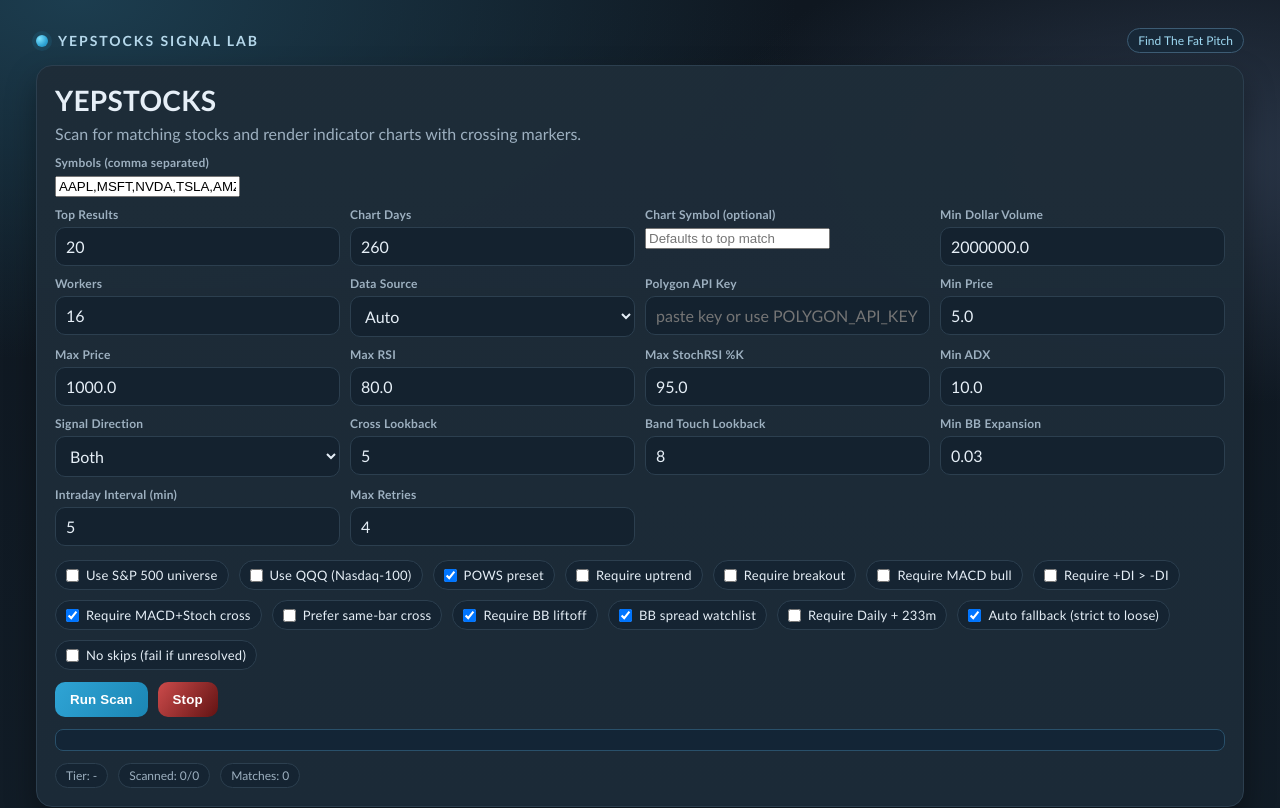
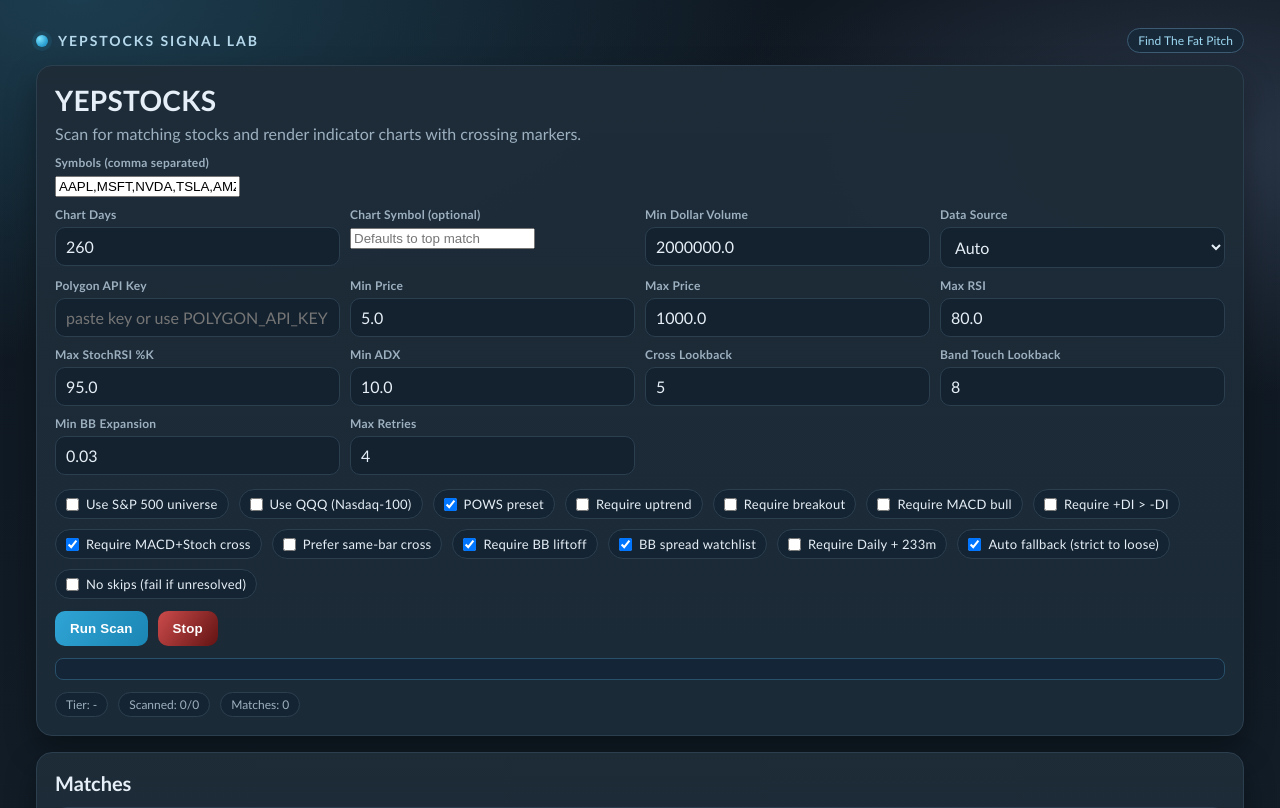
Before and after one commit to jamiewoolner-svg/yep, a Flask app: page / in a window 1280 px wide. Shown: the top 808 px of the page. Run offline with Flask 3, Linux system fonts and the light colour scheme; some libraries are stand-ins or nearby versions.

Commit message:
Simplify scan UI and return all results ranked by score

```diff
--- a/app.py
+++ b/app.py
@@ -76,12 +76,12 @@ def _build_args(form: Any) -> SimpleNamespace:
         require_simultaneous_cross=(form.get("require_simultaneous_cross") == "on"),
         require_band_liftoff=(form.get("require_band_liftoff") == "on"),
         bb_spread_watchlist=(form.get("bb_spread_watchlist") == "on"),
-        signal_direction=str(form.get("signal_direction", "both")),
+        signal_direction="both",
         cross_lookback=_as_int(form, "cross_lookback", 4),
         band_touch_lookback=_as_int(form, "band_touch_lookback", 6),
         min_band_expansion=_as_float(form, "min_band_expansion", 0.05),
         require_daily_and_233=(form.get("require_daily_and_233") == "on"),
-        intraday_interval_min=_as_int(form, "intraday_interval_min", 5),
+        intraday_interval_min=5,
         auto_fallback=(form.get("auto_fallback") == "on"),
         no_skips=(form.get("no_skips") == "on"),
         max_retries=_as_int(form, "max_retries", 4),
@@ -240,7 +240,6 @@ def index() -> str:
         "use_sp500": False,
         "use_qqq": False,
         "pows": True,
-        "top": 20,
         "plot_days": 260,
         "min_price": 5.0,
         "max_price": 1000.0,
@@ -278,8 +277,7 @@ def index() -> str:
 @app.route("/scan_stream", methods=["POST"])
 def scan_stream() -> Response:
     form = request.form
-    workers = max(1, _as_int(form, "workers", 16))
-    top = max(1, _as_int(form, "top", 20))
+    workers = 16
     plot_days = max(60, _as_int(form, "plot_days", 260))
 
     try:
@@ -350,12 +348,6 @@ def scan_stream() -> Response:
                         yield json.dumps(
                             {"type": "metrics", "scanned": scanned, "matches": found, "total": total_symbols, "tier": tier_name}
                         ) + "\n"
-
-                        if found >= top:
-                            for pending in future_map:
-                                pending.cancel()
-                            yield json.dumps({"type": "done", "count": found, "tier": tier_name}) + "\n"
-                            return
 
                 if retry_symbols:
                     attempt += 1
--- a/templates/index.html
+++ b/templates/index.html
@@ -186,10 +186,6 @@
             <input name="symbols" value="{{ form_values.symbols }}">
           </div>
           <div>
-            <label>Top Results</label>
-            <input type="number" name="top" value="{{ form_values.top }}" min="1" max="500">
-          </div>
-          <div>
             <label>Chart Days</label>
             <input type="number" name="plot_days" value="{{ form_values.plot_days }}" min="60" max="1000">
           </div>
@@ -200,10 +196,6 @@
           <div>
             <label>Min Dollar Volume</label>
             <input type="number" name="min_dollar_volume" value="{{ form_values.min_dollar_volume }}" min="0" step="1000000">
-          </div>
-          <div>
-            <label>Workers</label>
-            <input type="number" name="workers" value="{{ form_values.workers }}" min="1" max="64">
           </div>
           <div>
             <label>Data Source</label>
@@ -222,18 +214,9 @@
           <div><label>Max RSI</label><input type="number" name="max_rsi" value="{{ form_values.max_rsi }}" step="0.1"></div>
           <div><label>Max StochRSI %K</label><input type="number" name="max_stoch_rsi_k" value="{{ form_values.max_stoch_rsi_k }}" step="0.1"></div>
           <div><label>Min ADX</label><input type="number" name="min_adx" value="{{ form_values.min_adx }}" step="0.1"></div>
-          <div>
-            <label>Signal Direction</label>
-            <select name="signal_direction">
-              <option value="both" {% if form_values.signal_direction == "both" %}selected{% endif %}>Both</option>
-              <option value="bull" {% if form_values.signal_direction == "bull" %}selected{% endif %}>Bullish</option>
-              <option value="bear" {% if form_values.signal_direction == "bear" %}selected{% endif %}>Bearish</option>
-            </select>
-          </div>
           <div><label>Cross Lookback</label><input type="number" name="cross_lookback" value="{{ form_values.cross_lookback }}" min="1" max="20"></div>
           <div><label>Band Touch Lookback</label><input type="number" name="band_touch_lookback" value="{{ form_values.band_touch_lookback }}" min="1" max="30"></div>
           <div><label>Min BB Expansion</label><input type="number" name="min_band_expansion" value="{{ form_values.min_band_expansion }}" step="0.01" min="0"></div>
-          <div><label>Intraday Interval (min)</label><input type="number" name="intraday_interval_min" value="{{ form_values.intraday_interval_min }}" min="1" max="60"></div>
           <div><label>Max Retries</label><input type="number" name="max_retries" value="{{ form_values.max_retries }}" min="0" max="10"></div>
           <div class="full checks">
             <label><input type="checkbox" name="use_sp500" {% if form_values.use_sp500 %}checked{% endif %}> Use S&P 500 universe</label>
@@ -302,6 +285,7 @@
 
     function addRow(row) {
       const tr = document.createElement('tr');
+      tr.dataset.score = String(row.score);
       tr.innerHTML = `
         <td>${row.symbol}</td>
         <td>${row.close.toFixed(2)}</td>
@@ -323,7 +307,18 @@
         <td>${row.dollar_volume}</td>
         <td>${row.score.toFixed(3)}</td>
       `;
-      resultsBody.appendChild(tr);
+      let inserted = false;
+      for (const existing of resultsBody.children) {
+        const existingScore = Number(existing.dataset.score || 0);
+        if (row.score > existingScore) {
+          resultsBody.insertBefore(tr, existing);
+          inserted = true;
+          break;
+        }
+      }
+      if (!inserted) {
+        resultsBody.appendChild(tr);
+      }
     }
 
     function addChart(chart, tier) {
```
